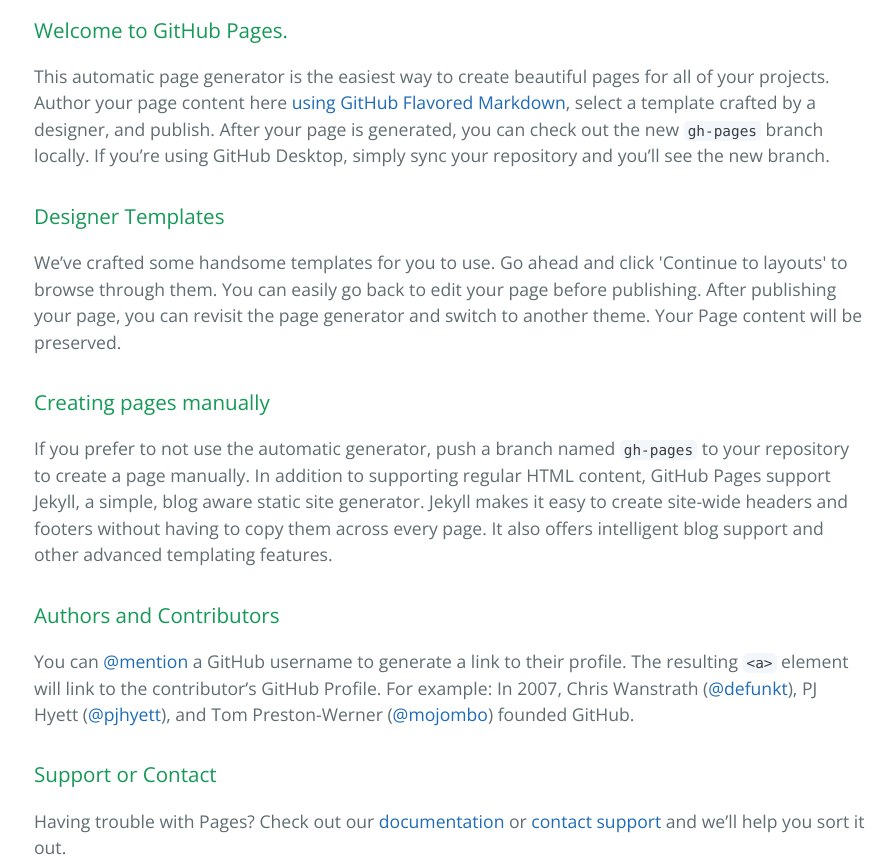
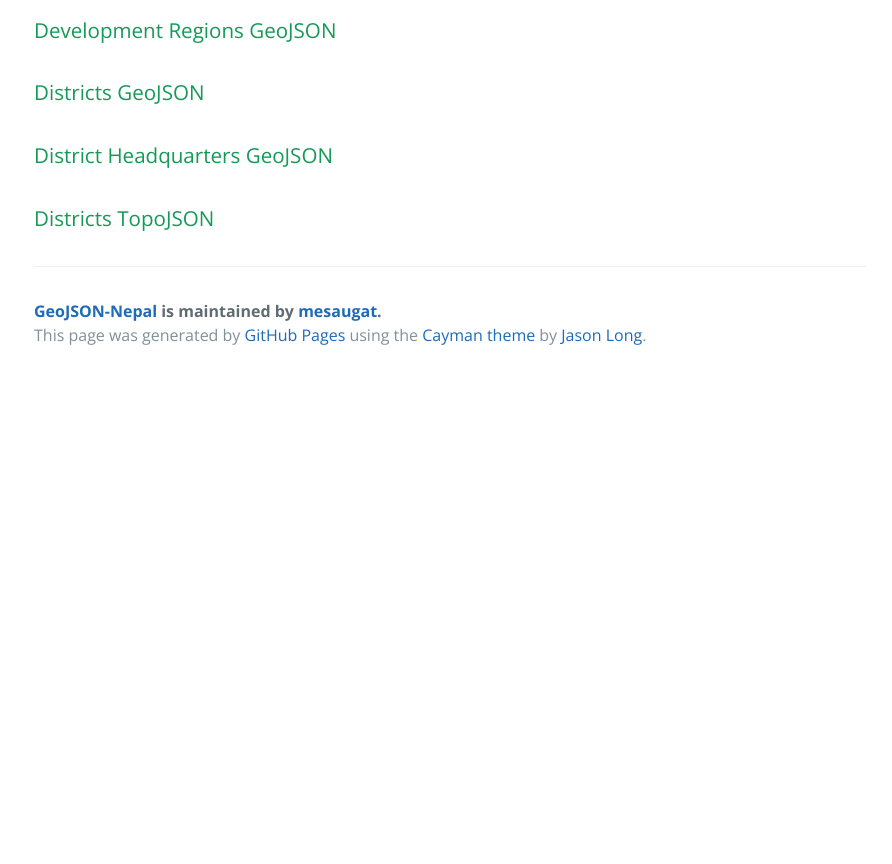
Before and after one commit to mesaugat/geoJSON-Nepal, a plain HTML site: page index.html in a window 1280 px wide. Shown: the part 400-1264 px from the top of the page, without its empty margins (190-1082 px from the left). After the commit the page ends 800 px from the top, so only its background shows below. Drawn offline with nearby package versions, Linux system fonts and the light colour scheme; a script that the page names is missing.

Commit message:
Embed GeoJSON

```diff
--- a/index.html
+++ b/index.html
@@ -1,14 +1,16 @@
 <!DOCTYPE html>
 <html lang="en-us">
+
 <head>
     <meta charset="UTF-8">
-    <title>GeoJSON-Nepal by mesaugat</title>
+    <title>GeoJSON-Nepal - Districts and Development Regions</title>
     <meta name="viewport" content="width=device-width, initial-scale=1">
     <link rel="stylesheet" type="text/css" href="stylesheets/normalize.css" media="screen">
     <link href='https://fonts.googleapis.com/css?family=Open+Sans:400,700' rel='stylesheet' type='text/css'>
     <link rel="stylesheet" type="text/css" href="stylesheets/stylesheet.css" media="screen">
     <link rel="stylesheet" type="text/css" href="stylesheets/github-light.css" media="screen">
 </head>
+
 <body>
     <section class="page-header">
         <h1 class="project-name">GeoJSON-Nepal</h1>
@@ -19,39 +21,24 @@
     </section>
 
     <section class="main-content">
-      <h3>
-<a id="welcome-to-github-pages" class="anchor" href="#welcome-to-github-pages" aria-hidden="true"><span class="octicon octicon-link"></span></a>Welcome to GitHub Pages.</h3>
+        <h3><a id="development-regions-geojson" class="anchor" href="#development-regions-geojson" aria-hidden="true"><span class="octicon octicon-link"></span></a>Development Regions GeoJSON</h3>
+        <script src="https://embed.github.com/view/geojson/mesaugat/geoJSON-Nepal/master/nepal-development-regions.geojson?height=520&width=832"></script>
 
-<p>This automatic page generator is the easiest way to create beautiful pages for all of your projects. Author your page content here <a href="https://guides.github.com/features/mastering-markdown/">using GitHub Flavored Markdown</a>, select a template crafted by a designer, and publish. After your page is generated, you can check out the new <code>gh-pages</code> branch locally. If you’re using GitHub Desktop, simply sync your repository and you’ll see the new branch.</p>
+        <h3><a id="districts-geojson" class="anchor" href="#districts-geojson" aria-hidden="true"><span class="octicon octicon-link"></span></a>Districts GeoJSON</h3>
+        <script src="https://embed.github.com/view/geojson/mesaugat/geoJSON-Nepal/master/nepal-districts.geojson?height=520&width=832"></script>
 
-<h3>
-<a id="designer-templates" class="anchor" href="#designer-templates" aria-hidden="true"><span class="octicon octicon-link"></span></a>Designer Templates</h3>
+        <h3><a id="district-headquarters-geojson" class="anchor" href="#district-headquarters-geojson" aria-hidden="true"><span class="octicon octicon-link"></span></a>District Headquarters GeoJSON</h3>
+        <script src="https://embed.github.com/view/geojson/mesaugat/geoJSON-Nepal/master/nepal-district-headquarters.geojson?height=520&width=832"></script>
 
-<p>We’ve crafted some handsome templates for you to use. Go ahead and click 'Continue to layouts' to browse through them. You can easily go back to edit your page before publishing. After publishing your page, you can revisit the page generator and switch to another theme. Your Page content will be preserved.</p>
-
-<h3>
-<a id="creating-pages-manually" class="anchor" href="#creating-pages-manually" aria-hidden="true"><span class="octicon octicon-link"></span></a>Creating pages manually</h3>
-
-<p>If you prefer to not use the automatic generator, push a branch named <code>gh-pages</code> to your repository to create a page manually. In addition to supporting regular HTML content, GitHub Pages support Jekyll, a simple, blog aware static site generator. Jekyll makes it easy to create site-wide headers and footers without having to copy them across every page. It also offers intelligent blog support and other advanced templating features.</p>
-
-<h3>
-<a id="authors-and-contributors" class="anchor" href="#authors-and-contributors" aria-hidden="true"><span class="octicon octicon-link"></span></a>Authors and Contributors</h3>
-
-<p>You can <a href="https://github.com/blog/821" class="user-mention">@mention</a> a GitHub username to generate a link to their profile. The resulting <code>&lt;a&gt;</code> element will link to the contributor’s GitHub Profile. For example: In 2007, Chris Wanstrath (<a href="https://github.com/defunkt" class="user-mention">@defunkt</a>), PJ Hyett (<a href="https://github.com/pjhyett" class="user-mention">@pjhyett</a>), and Tom Preston-Werner (<a href="https://github.com/mojombo" class="user-mention">@mojombo</a>) founded GitHub.</p>
-
-<h3>
-<a id="support-or-contact" class="anchor" href="#support-or-contact" aria-hidden="true"><span class="octicon octicon-link"></span></a>Support or Contact</h3>
-
-<p>Having trouble with Pages? Check out our <a href="https://help.github.com/pages">documentation</a> or <a href="https://github.com/contact">contact support</a> and we’ll help you sort it out.</p>
+        <h3><a id="districts-topojson" class="anchor" href="#districts-topojson" aria-hidden="true"><span class="octicon octicon-link"></span></a>Districts TopoJSON</h3>
+        <script src="https://embed.github.com/view/geojson/mesaugat/geoJSON-Nepal/master/nepal-districts.topojson?height=520&width=832"></script>
 
         <footer class="site-footer">
             <span class="site-footer-owner"><a href="https://github.com/mesaugat/geoJSON-Nepal">GeoJSON-Nepal</a> is maintained by <a href="https://github.com/mesaugat">mesaugat</a>.</span>
 
             <span class="site-footer-credits">This page was generated by <a href="https://pages.github.com">GitHub Pages</a> using the <a href="https://github.com/jasonlong/cayman-theme">Cayman theme</a> by <a href="https://twitter.com/jasonlong">Jason Long</a>.</span>
         </footer>
-
     </section>
-
 
 </body>
 </html>
```
Lines whose indentation alone changed are shown as unchanged.
